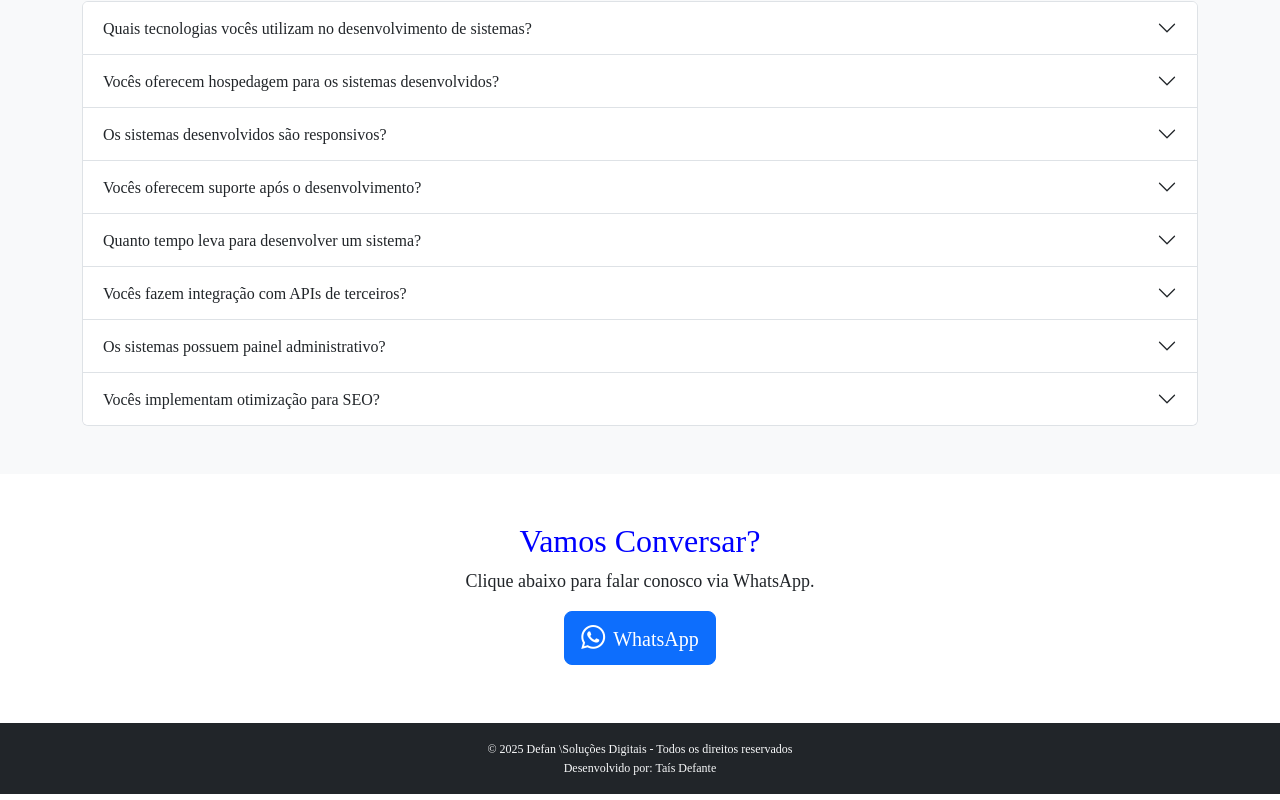
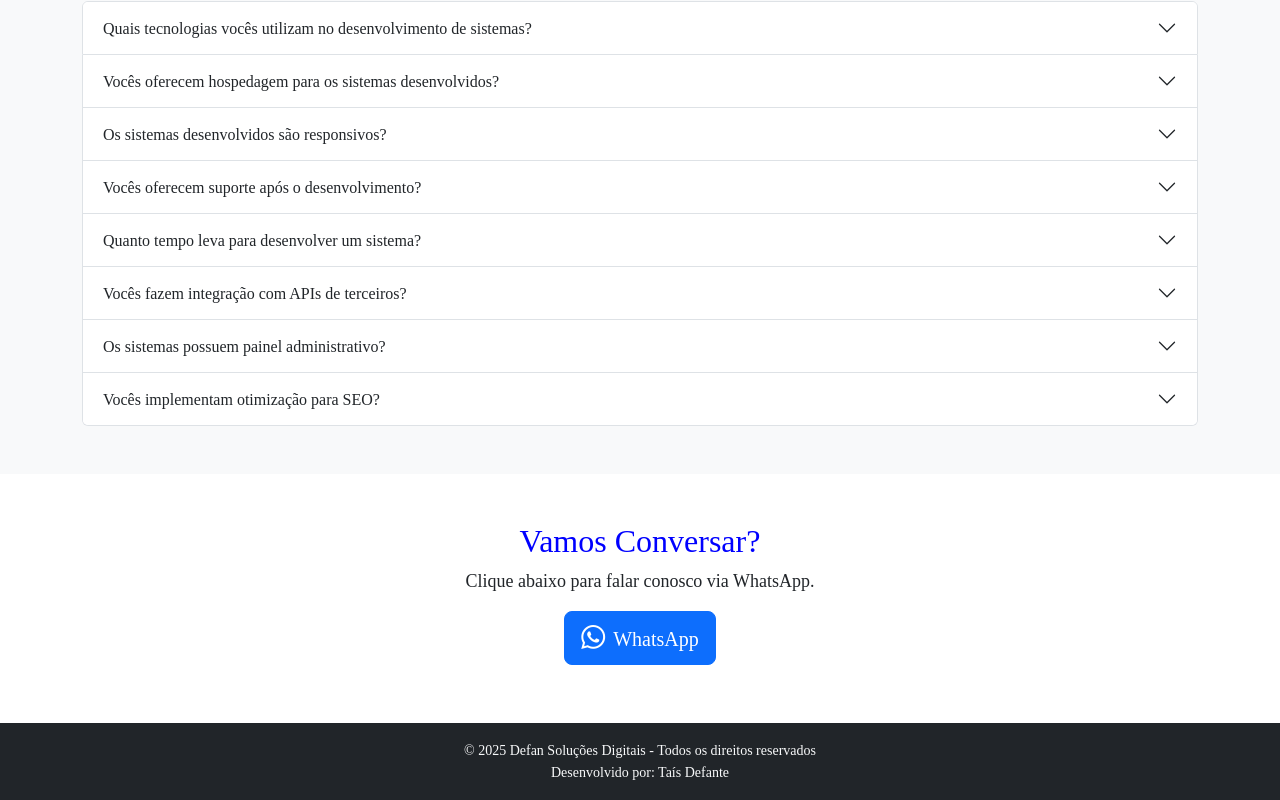
Before and after one commit to taisadefante/defansolucoesdigitais, a React (Create React App) app: page / in a window 1280 px wide. Shown: the part 2507-3307 px from the top of the page. Built offline with nearby package versions, Linux system fonts and the light colour scheme.

Commit message:
alteração footer

```diff
--- a/src/components/Footer.js
+++ b/src/components/Footer.js
@@ -3,11 +3,50 @@ import { Container } from "react-bootstrap";
 
 function Footer() {
   return (
-    <footer className="bg-dark text-light text-center py-3">
+    <footer
+      className="bg-dark text-light text-center py-3"
+      style={{
+        width: "100%",
+        marginTop: "10px",
+      }}
+    >
       <Container>
-        <p>© 2025 Defan \Soluções Digitais - Todos os direitos reservados</p>
-        <p>Desenvolvido por: Taís Defante</p>
+        <p
+          style={{
+            margin: "1px 0",
+            fontSize: "14px",
+          }}
+          className="footer-text"
+        >
+          © 2025 Defan Soluções Digitais - Todos os direitos reservados
+        </p>
+        <p
+          style={{
+            margin: "1px 0",
+            fontSize: "14px",
+          }}
+          className="footer-text"
+        >
+          Desenvolvido por: Taís Defante
+        </p>
       </Container>
+
+      {/* Estilos Responsivos Inline */}
+      <style>
+        {`
+          @media (max-width: 768px) {
+            .footer-text {
+              font-size: 12px !important;
+            }
+          }
+
+          @media (max-width: 576px) {
+            .footer-text {
+              font-size: 10px !important;
+            }
+          }
+        `}
+      </style>
     </footer>
   );
 }
--- a/src/styles/styles.css
+++ b/src/styles/styles.css
@@ -59,22 +59,6 @@ p {
 section .about {
 }
 
-/*Footer*/
-
-footer {
-  background-color: black;
-  color: white;
-  padding: 10px 0;
-  text-align: center;
-  width: 100%;
-  margin-top: 10px;
-}
-
-footer p {
-  margin: 1px 0; /* Diminui a margem entre os parágrafos */
-  font-size: 12px;
-}
-
 /* Whatsapp button*/
 .whatsapp-button {
   position: fixed;
```
